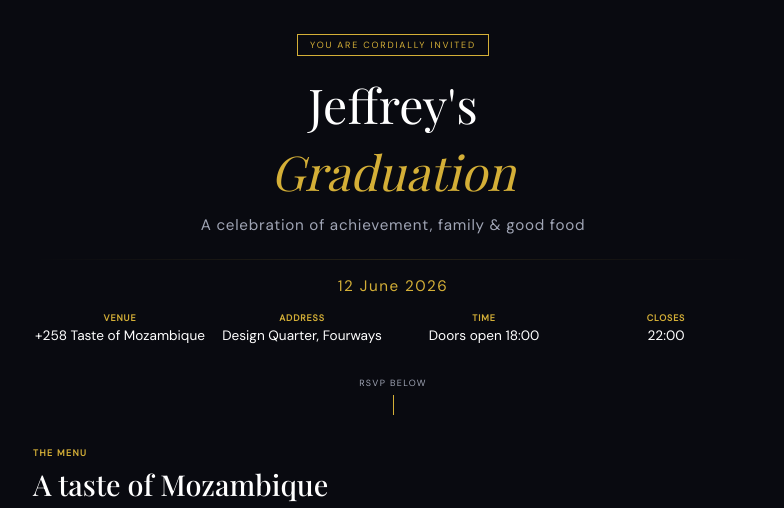
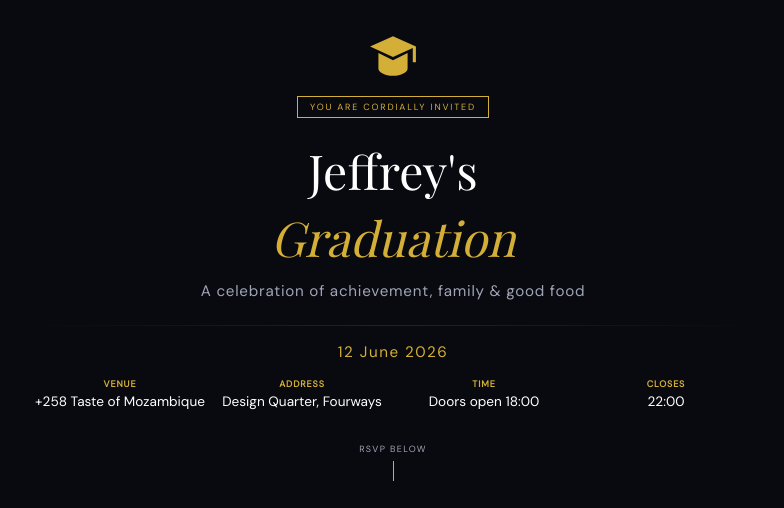
Before and after one commit to Humbahsot/Graduation, a plain HTML site: page index.html in a window 1280 px wide. Shown: the top 508 px of the page, without its empty margins (247-1031 px from the left). Drawn offline with nearby package versions, Linux system fonts and the light colour scheme.

Commit message:
Update index.html

```diff
--- a/index.html
+++ b/index.html
@@ -11,11 +11,6 @@
 <meta property="og:type" content="website">
 <meta property="og:title" content="🎓 Jeffrey's Graduation Celebration">
 <meta property="og:description" content="Join us for an elegant evening of achievement, family, and exceptional food at +258 Taste of Mozambique. Kindly review the details and submit your RSVP choice.">
-
-<!--
-  UPDATED LOGIC: Points directly to a dark gold theme layout
-  matching your premium header asset card from image_f2ddc9.png
--->
 <meta property="og:image" content="https://images.unsplash.com/photo-1618005182384-a83a8bd57fbe?auto=format&fit=crop&w=1200&h=630&q=80">
 <meta property="og:image:width" content="1200">
 <meta property="og:image:height" content="630">
@@ -42,8 +37,20 @@
   .container { max-width: 720px; margin: 0 auto; }
 
   /* Header Section matching image_f2ddc9.png layout elements */
-  header { text-align: center; margin-bottom: 2rem; }
-  .badge { border: 1px solid var(--gold); display: inline-block; padding: 4px 12px; font-size: 9px; letter-spacing: 0.2em; text-transform: uppercase; color: var(--gold); margin-bottom: 1rem; font-weight: 500; }
+  header { text-align: center; margin-bottom: 2rem; position: relative; }
+
+  /* Elegant Decorative Graduation Cap SVG Accent */
+  .cap-icon {
+    width: 50px;
+    height: auto;
+    margin: 0 auto 0.75rem;
+    display: block;
+  }
+  .cap-icon path {
+    fill: var(--gold);
+  }
+
+  .badge { border: 1px solid var(--gold); display: inline-block; padding: 4px 12px; font-size: 9px; letter-spacing: 0.2em; text-transform: uppercase; color: var(--gold); margin-bottom: 1.25rem; font-weight: 500; }
   header h1 { font-family: 'Playfair Display', serif; font-size: 3rem; font-weight: 400; margin-bottom: 0.2rem; }
   header h2 { font-family: 'Playfair Display', serif; font-size: 3rem; font-style: italic; color: var(--gold); font-weight: 400; margin-bottom: 0.75rem; }
   header .tagline { font-size: 0.95rem; color: var(--text-muted); margin-bottom: 1.5rem; letter-spacing: 0.05em; }
@@ -129,8 +136,14 @@
 <body>
 <div class="container">
 
-  <!-- Premium Header Layout from image_f2ddc9.png -->
+  <!-- Premium Header Layout from image_f2ddc9.png with Graduation Cap Icon Accent -->
   <header>
+    <!-- Crisp Vector Graduation Mortarboard Cap -->
+    <svg class="cap-icon" viewBox="0 0 24 24" fill="none" xmlns="http://www.w3.org/2000/svg">
+      <path d="M12 2L1 7L12 12L21.5 7.67V14.5H23V7L12 2Z" />
+      <path d="M19 10.13V17.5C19 19.34 15.87 21 12 21C8.13 21 5 19.34 5 17.5V10.13L12 13.5L19 10.13Z" />
+    </svg>
+
     <div class="badge">You are cordially invited</div>
     <h1>Jeffrey's</h1>
     <h2>Graduation</h2>
```
